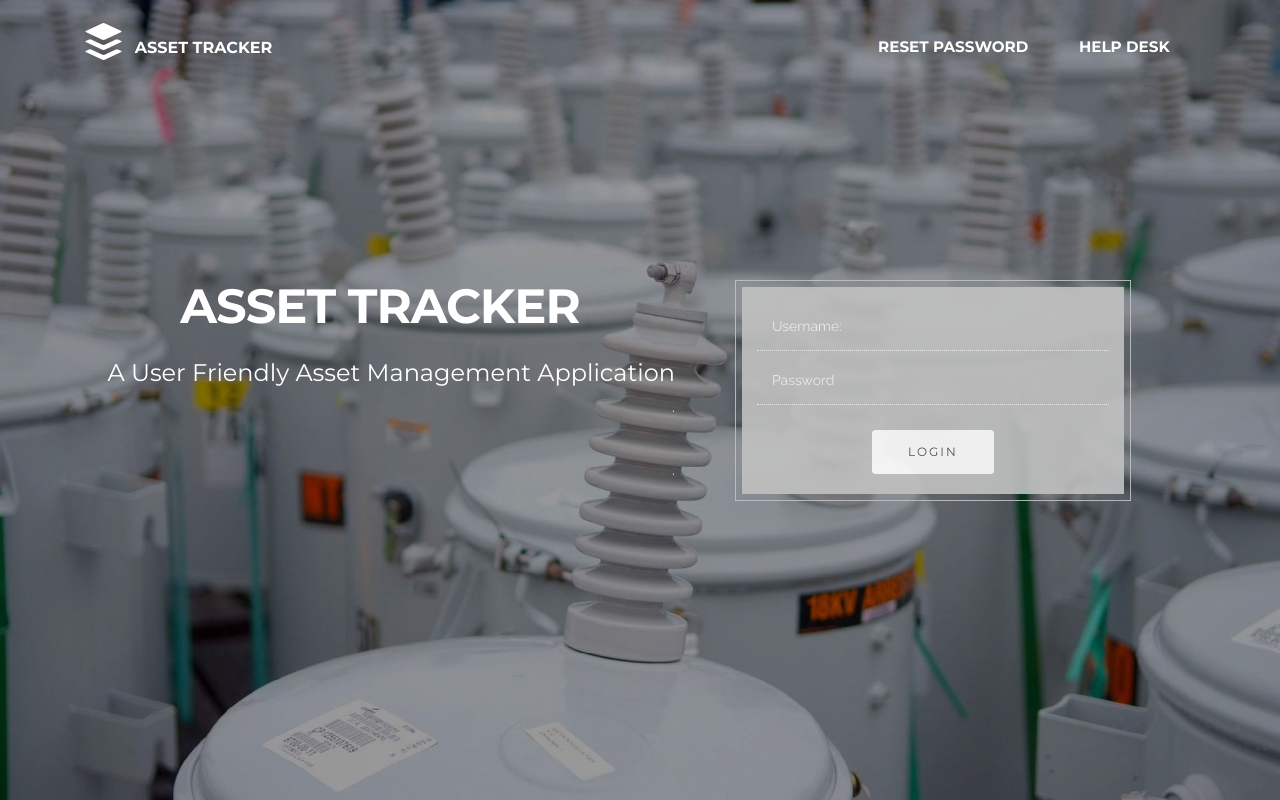
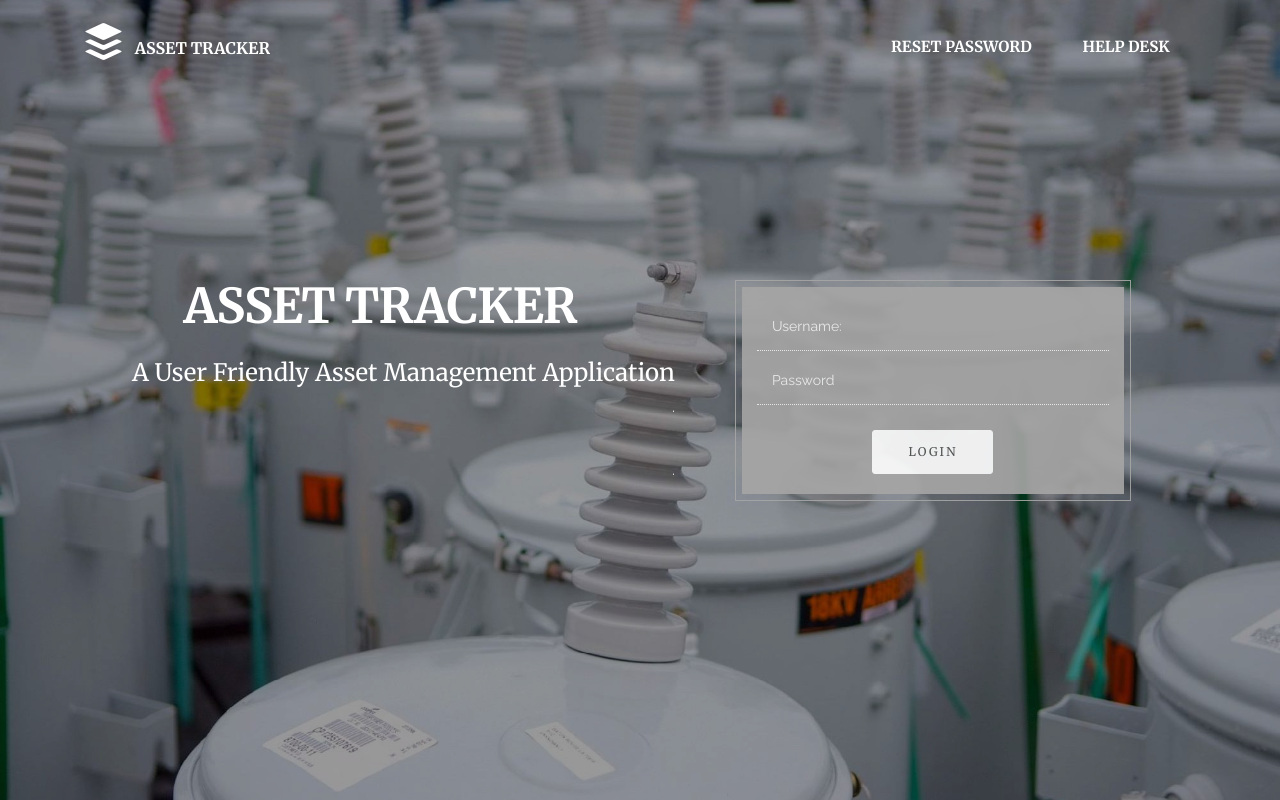
Before and after one commit to FuturaUC17/AssetTracker, a plain HTML site: page index.html in a window 1280 px wide. Drawn offline with Linux system fonts and the light colour scheme.

Commit message:
create github pages

```diff
--- a/assets/mobirise/css/mbr-additional.css
+++ b/assets/mobirise/css/mbr-additional.css
@@ -1,6 +1,11 @@
+@import url(https://fonts.googleapis.com/css?family=Merriweather:400,300,700);
 @import url(https://fonts.googleapis.com/css?family=Montserrat:400,700);
 @import url(https://fonts.googleapis.com/css?family=Lora:400,700);
 @import url(https://fonts.googleapis.com/css?family=Raleway:400,300,700);
+
+
+
+
 
 
 
@@ -675,6 +680,7 @@ h6,
 }
 #menu-5 .navbar-caption {
   color: #ffffff;
+  font-family: 'Merriweather', serif;
 }
 #menu-5 .navbar-toggler {
   color: #ffffff;
@@ -686,7 +692,7 @@ h6,
 #menu-5 .link,
 #menu-5 .dropdown-item {
   color: #ffffff;
-  font-family: 'Montserrat', sans-serif;
+  font-family: 'Merriweather', serif;
 }
 #menu-5 .link {
   font-size: 0.95rem;
@@ -734,4 +740,11 @@ h6,
 }
 #extHeader4-1 H2 {
   text-align: center;
+  font-family: 'Merriweather', serif;
 }
+#extHeader4-1 .intro-box h4 {
+  font-family: 'Merriweather', serif;
+}
+#extHeader4-1 .btn {
+  font-family: 'Merriweather', serif;
+}
--- a/index.html
+++ b/index.html
@@ -60,7 +60,7 @@
 
 </section>
 
-<section class="engine"><a rel="external" href="https://mobirise.com">Mobirise</a></section><section class="mbr-section mbr-section-hero mbr-section-full extHeader4 mbr-after-navbar" id="extHeader4-1" style="background-image: url(assets/images/10974552-887041408030517-5057562095255386811-o-2000x1333.jpg);">
+<section class="engine"><a rel="external" href="https://mobirise.com">mobirise.com</a></section><section class="mbr-section mbr-section-hero mbr-section-full extHeader4 mbr-after-navbar" id="extHeader4-1" style="background-image: url(assets/images/10974552-887041408030517-5057562095255386811-o-2000x1333.jpg);">
 
     <div class="mbr-overlay" style="opacity: 0.4; background-color: rgb(0, 0, 0);">
     </div>
@@ -100,12 +100,12 @@
                              </div>
 
                         </div>
-                        <div class="mbr-valign-top col-md-10  formblock" data-form-type="formoid" style="border: 1px solid rgb(193, 193, 193);">
+                        <div class="mbr-valign-top col-md-10  formblock" data-form-type="formoid" style="border: 1px solid rgb(167, 166, 166);">
                             <div data-form-alert="true">
                                 <div hidden="" data-form-alert-success="true" class="alert alert-form alert-success text-xs-center">Thanks for filling out form!</div>
                             </div>
-                            <form action="https://mobirise.com/" method="post" style="background-color: rgb(193, 193, 193);" data-form-title="UNTITLED FORM">
-                                <input type="hidden" value="4ZUIGzClo+Z88YOvWR69sgjOlRfPyCf6iMBgIOr1iHvff0eALA7v4zTVewCp6tWCK1fh93UjUNInEb4R0LoSB39EgUvc6uoSOihxhhbwSELq5PQO9v+3ZfDEh6bfAbGa" data-form-email="true" class="light" style="border-bottom-width: 1px; border-bottom-style: dotted; border-bottom-color: rgb(245, 245, 245); color: rgb(245, 245, 245);">
+                            <form action="https://mobirise.com/" method="post" style="background-color: rgb(167, 166, 166);" data-form-title="UNTITLED FORM">
+                                <input type="hidden" value="VUg9cF+aiy98rajjmvKmF4wChX1l3JbVDLiRyPdYIwYBNrcqwugQ/n4qk/ZZmB9N4b+KCVm+Q2OJpqv/nHy6bw6OC7XOF19RBqFftopNuBP+ejjpvnnFL15FtFk9C4G3" data-form-email="true" class="light" style="border-bottom-width: 1px; border-bottom-style: dotted; border-bottom-color: rgb(245, 245, 245); color: rgb(245, 245, 245);">
 
                                     <div class="col-xs-12">
                                          <input type="text" class="form-control light" name="name" required="" data-form-field="Name" placeholder="Username:" style="border-bottom-width: 1px; border-bottom-style: dotted; border-bottom-color: rgb(245, 245, 245); color: rgb(245, 245, 245);">
```
Also changed, not shown: 1 other file.
